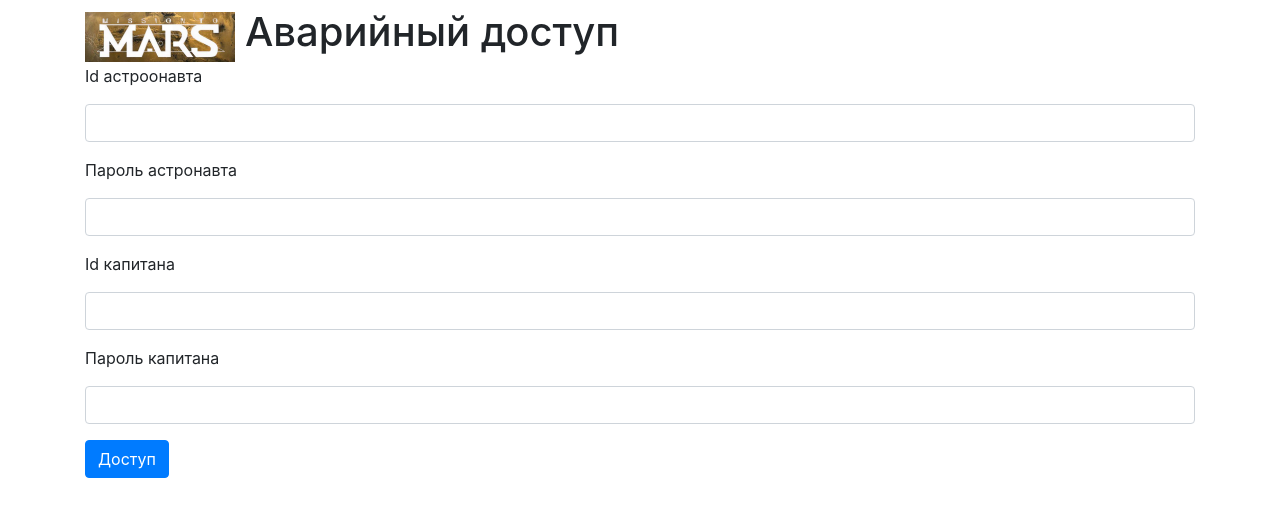
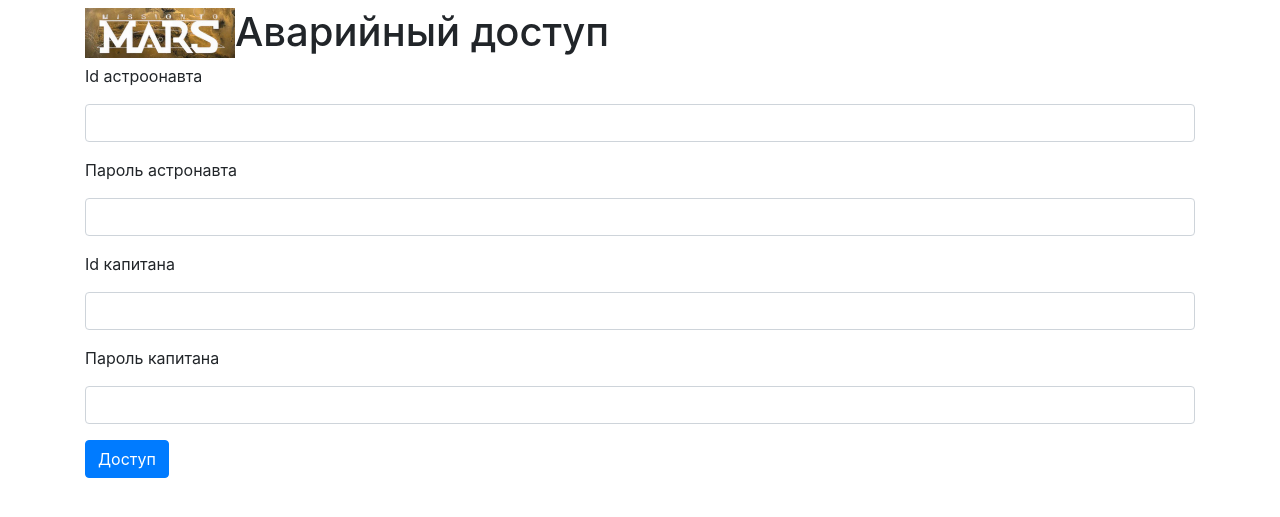
Before and after one commit to andrey-blight/mars_cite, a Flask app: page /login in a window 1280 px wide. Shown: the part 93-610 px from the top of the page. Run offline with Flask 2, Linux system fonts and the light colour scheme; some libraries are stand-ins or nearby versions.

Commit message:
Edit photo from css

```diff
--- a/static/css/left_photo.css
+++ b/static/css/left_photo.css
@@ -1,4 +1,9 @@
-.left_photo {
+.photo {
     float: left;
-    margin: 4px 10px 2px 0px;
+    background-image: url('../images/mars_logo.png');
+    width: 150px;
+    height: 50px;
+    background-position: center;
+    -webkit-background-size: cover;
+    background-size: cover;
 }
--- a/templates/login.html
+++ b/templates/login.html
@@ -7,7 +7,7 @@
         <div>
             {{ form.csrf_token }}
         </div>
-        <img src="../static/images/mars_logo.png" alt="Лого Марса" class="left_photo">
+        <div class="photo"></div>
         <h1>Аварийный доступ</h1>
         {% for field in form if field.name != 'csrf_token' and field.name != 'submit' %}
             <div class="mb-3">
```
